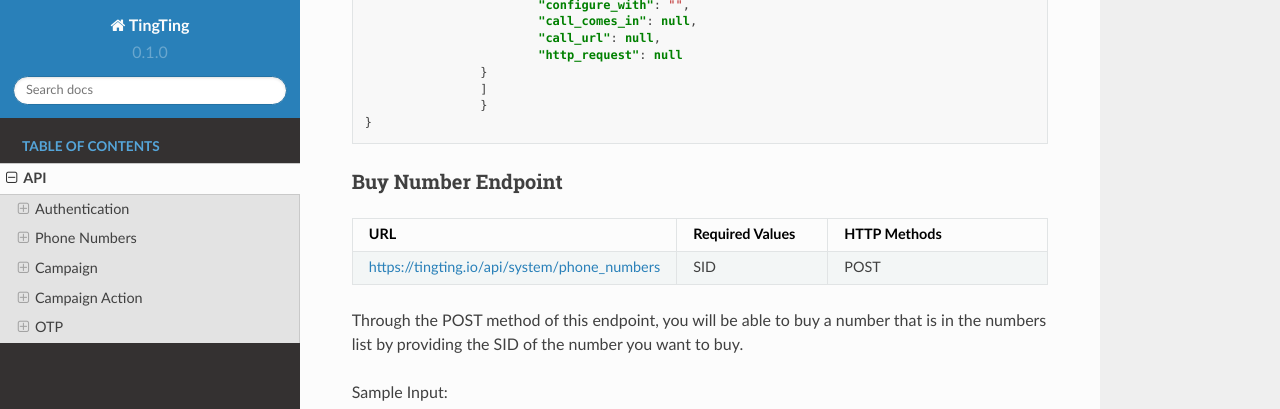
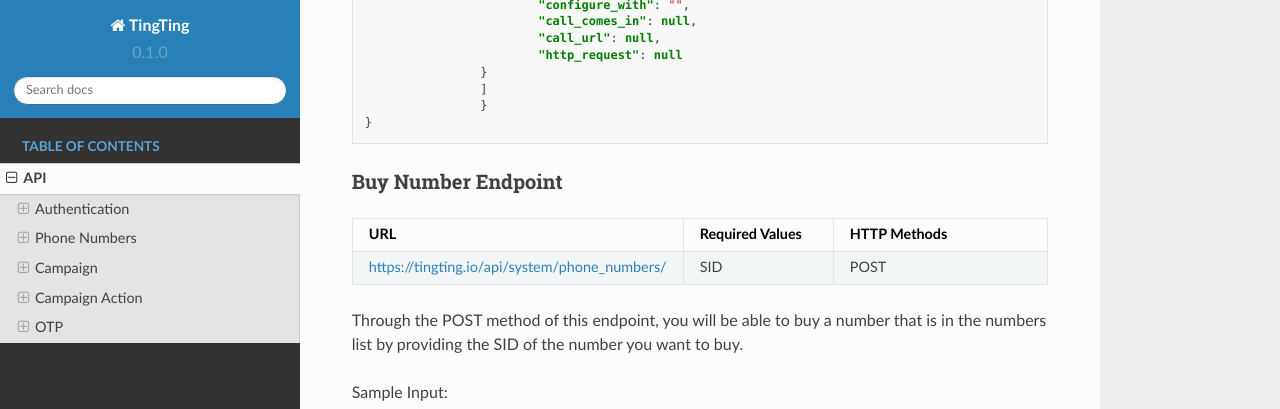
Before and after one commit to anjelikaprixa/TingTing, a Sphinx documentation site: the page built from docs/source/api.rst, in a window 1280 px wide and 900 px high, scrolled down 3794 px. Shown: the top 409 px of the window. Built offline with Sphinx 7.4.7 and the Read the Docs theme 2.0.0, drawn with Linux system fonts in a browser that asks for light colours.

```diff
--- a/docs/source/api.rst
+++ b/docs/source/api.rst
@@ -237,7 +237,7 @@ Buy Number Endpoint
    * - URL
      - Required Values
      - HTTP Methods
-   * - https://tingting.io/api/system/phone_numbers
+   * - https://tingting.io/api/system/phone_numbers/
      - SID
      - POST
 
```
